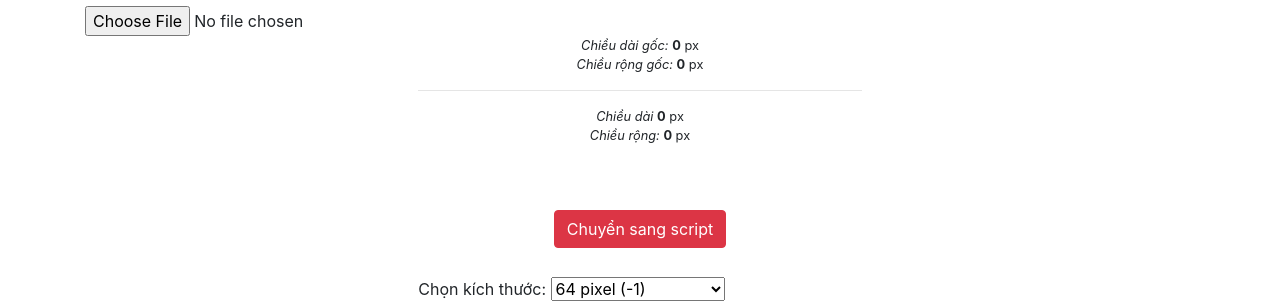
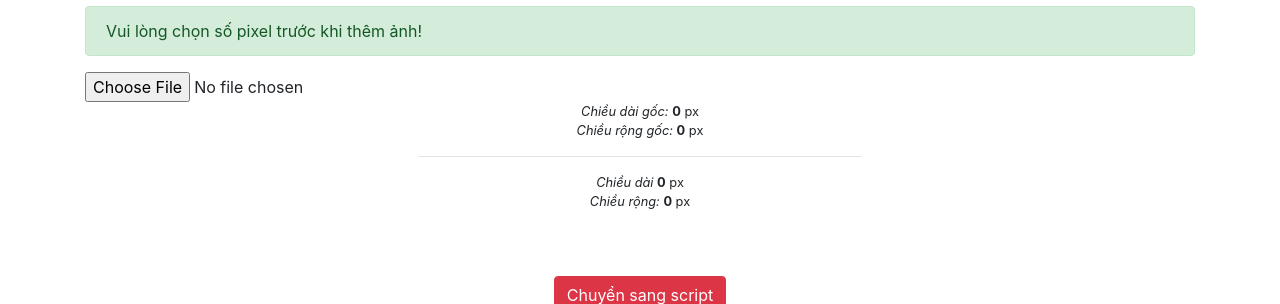
Before and after one commit to caokynguyen1704/Lua_WebPixel_Django_v2, a Django app: page /script/ in a window 1280 px wide. Shown: the part 207-511 px from the top of the page. Run offline with Django 3.2, Linux system fonts and the light colour scheme; a user stored in the database is signed in; some libraries are stand-ins or nearby versions.

Commit message:
Update script_create.html

```diff
--- a/home/templates/pages/script_create.html
+++ b/home/templates/pages/script_create.html
@@ -12,6 +12,9 @@ Script Creation
 
 {% if user.luot > 0 %}
 {% if user.uid > 1000 %}
+<div class="alert alert-success" role="alert">
+ Vui lòng chọn số pixel trước khi thêm ảnh!
+</div>
 <input type="hidden" class="uid" value={{user.uid}}>
 <input id="addpic" type='file' onchange="processImage(this,64);" />
 		<center>
```
